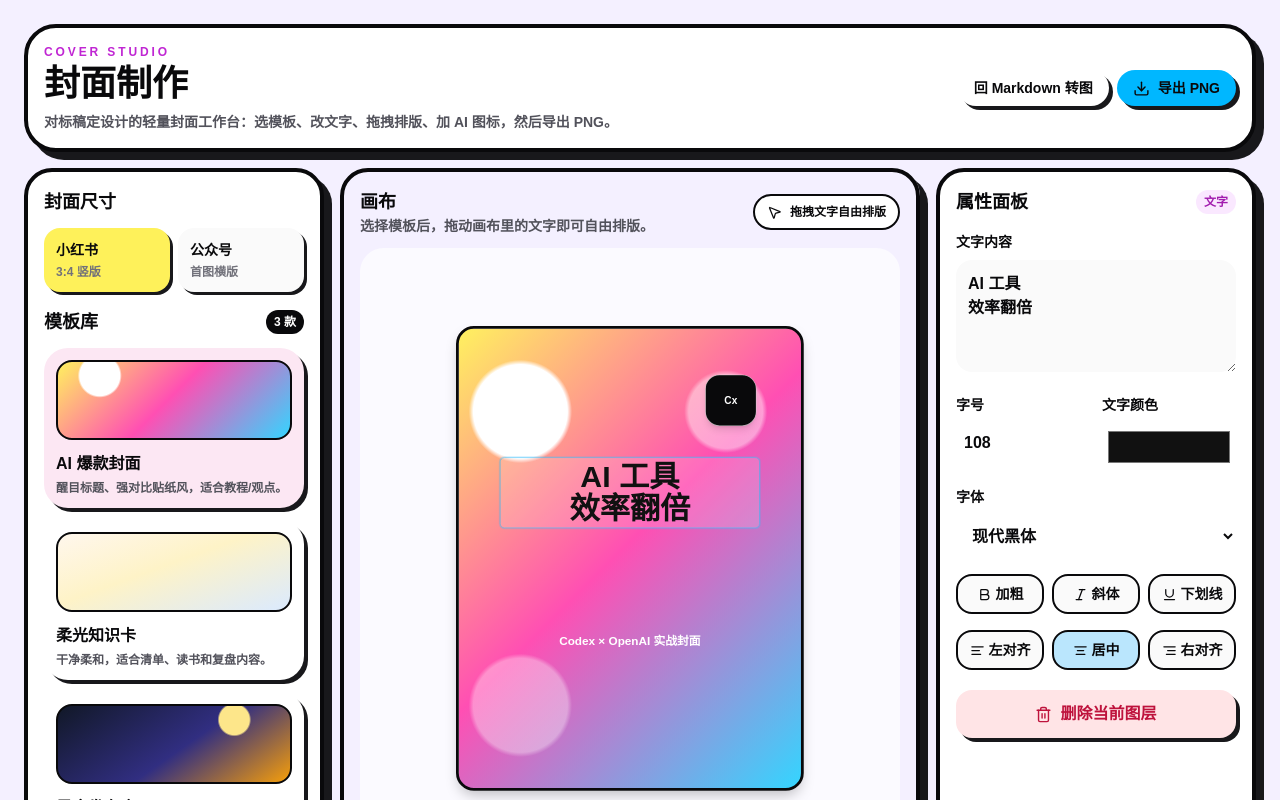
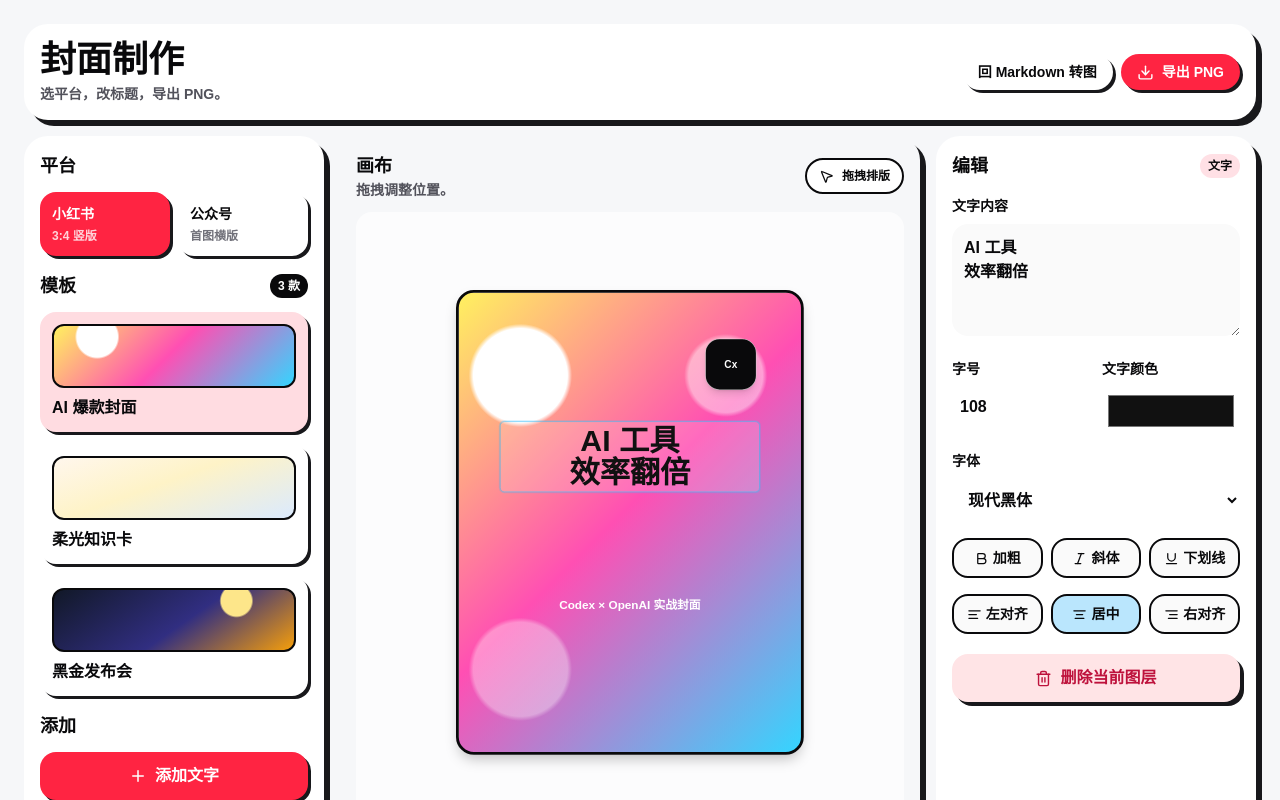
Before and after one commit to kklt-ai/kklt-ai-blog, a Next.js app: page /cover in a window 1280 px wide. Shown: the top 800 px of the page. Built offline with nearby package versions, Linux system fonts and the light colour scheme; a small style sheet from the web is missing.

Commit message:
优化封面

```diff
--- a/src/components/cover/CoverEditor.tsx
+++ b/src/components/cover/CoverEditor.tsx
@@ -150,7 +150,7 @@ export function CoverEditor() {
   );
   const [layers, setLayers] = useState<CoverLayer[]>(() => cloneTemplateLayers(activeTemplate));
   const [selectedLayerId, setSelectedLayerId] = useState(layers[0]?.id ?? "");
-  const [message, setMessage] = useState("选择模板后，拖动画布里的文字即可自由排版。");
+  const [message, setMessage] = useState("拖拽调整位置。");
   const [isExporting, setIsExporting] = useState(false);
   const [dragState, setDragState] = useState<DragState | null>(null);
   const canvasRef = useRef<HTMLDivElement>(null);
@@ -165,7 +165,7 @@ export function CoverEditor() {
     const nextLayers = cloneTemplateLayers(nextTemplate);
     setLayers(nextLayers);
     setSelectedLayerId(nextLayers[0]?.id ?? "");
-    setMessage(`已切换到${getChannel(nextChannelId).name}封面尺寸。`);
+    setMessage(`已切换到${getChannel(nextChannelId).name}。`);
   };
 
   const chooseTemplate = (nextTemplateId: string) => {
@@ -263,24 +263,26 @@ export function CoverEditor() {
     transform: `scale(${canvasScale})`,
     transformOrigin: "top left",
   };
+  const pageStyle = {
+    "--cover-accent": channel.brandColor,
+    "--cover-accent-ink": channel.brandForeground,
+  } as CSSProperties;
 
   return (
-    <main className="min-h-screen bg-[#f4f0ff] p-4 text-zinc-950 md:p-6">
+    <main
+      className="min-h-screen bg-[#f6f7f9] p-4 text-zinc-950 md:p-6"
+      style={pageStyle}
+    >
       <div className="mx-auto flex max-w-[1560px] flex-col gap-4">
-        <header className="flex flex-col gap-3 rounded-[32px] border-4 border-zinc-950 bg-white p-4 shadow-[8px_8px_0_#18181b] md:flex-row md:items-center md:justify-between">
+        <header className="flex flex-col gap-3 rounded-[24px] border-3 border-zinc-950 bg-white p-4 shadow-[6px_6px_0_#18181b] md:flex-row md:items-center md:justify-between">
           <div>
-            <p className="mb-1 text-xs font-black uppercase tracking-[0.24em] text-fuchsia-600">
-              Cover Studio
-            </p>
             <h1 className="text-2xl font-black leading-tight md:text-4xl">封面制作</h1>
-            <p className="mt-2 max-w-2xl text-sm font-semibold text-zinc-600">
-              对标稿定设计的轻量封面工作台：选模板、改文字、拖拽排版、加 AI 图标，然后导出 PNG。
-            </p>
+            <p className="mt-1 text-sm font-semibold text-zinc-600">选平台，改标题，导出 PNG。</p>
           </div>
           <div className="flex flex-wrap gap-2">
             <Link
               href="/"
-              className="rounded-full border-3 border-zinc-950 bg-white px-4 py-2 text-sm font-black shadow-[4px_4px_0_#18181b] transition hover:-translate-y-0.5"
+              className="rounded-full border-3 border-zinc-950 bg-white px-4 py-2 text-sm font-black shadow-[3px_3px_0_#18181b] transition hover:-translate-y-0.5"
             >
               回 Markdown 转图
             </Link>
@@ -288,7 +290,7 @@ export function CoverEditor() {
               type="button"
               onClick={exportCover}
               disabled={isExporting}
-              className="inline-flex items-center gap-2 rounded-full border-3 border-zinc-950 bg-[#00b7ff] px-4 py-2 text-sm font-black shadow-[4px_4px_0_#18181b] transition hover:-translate-y-0.5 disabled:opacity-60"
+              className="inline-flex items-center gap-2 rounded-full border-3 border-zinc-950 bg-[var(--cover-accent)] px-4 py-2 text-sm font-black text-[var(--cover-accent-ink)] shadow-[3px_3px_0_#18181b] transition hover:-translate-y-0.5 disabled:opacity-60"
             >
               <Download size={17} aria-hidden="true" />
               {isExporting ? "导出中..." : "导出 PNG"}
@@ -297,9 +299,9 @@ export function CoverEditor() {
         </header>
 
         <div className="grid gap-4 xl:grid-cols-[300px_minmax(520px,1fr)_320px]">
-          <aside className="flex flex-col gap-4 rounded-[28px] border-4 border-zinc-950 bg-white p-4 shadow-[8px_8px_0_#18181b]">
+          <aside className="flex flex-col gap-4 rounded-[24px] border-3 border-zinc-950 bg-white p-4 shadow-[6px_6px_0_#18181b]">
             <section>
-              <h2 className="mb-3 text-lg font-black">封面尺寸</h2>
+              <h2 className="mb-3 text-lg font-black">平台</h2>
               <div className="grid grid-cols-2 gap-2">
                 {COVER_CHANNELS.map((item) => (
                   <button
@@ -307,13 +309,26 @@ export function CoverEditor() {
                     type="button"
                     aria-pressed={item.id === channelId}
                     onClick={() => chooseChannel(item.id)}
+                    style={
+                      {
+                        "--channel-color": item.brandColor,
+                        "--channel-ink": item.brandForeground,
+                      } as CSSProperties
+                    }
                     className={[
-                      "rounded-2xl border-3 border-zinc-950 px-3 py-3 text-left text-sm font-black shadow-[3px_3px_0_#18181b]",
-                      item.id === channelId ? "bg-[#fef15a]" : "bg-zinc-50",
+                      "rounded-2xl border-3 px-3 py-3 text-left text-sm font-black shadow-[3px_3px_0_#18181b] transition hover:-translate-y-0.5",
+                      item.id === channelId
+                        ? "border-zinc-950 bg-[var(--channel-color)] text-[var(--channel-ink)]"
+                        : "border-[var(--channel-color)] bg-white text-zinc-950",
                     ].join(" ")}
                   >
                     {item.name}
-                    <span className="mt-1 block text-xs font-bold text-zinc-500">
+                    <span
+                      className={[
+                        "mt-1 block text-xs font-bold",
+                        item.id === channelId ? "text-white/80" : "text-zinc-500",
+                      ].join(" ")}
+                    >
                       {item.sizeLabel}
                     </span>
                   </button>
@@ -323,7 +338,7 @@ export function CoverEditor() {
 
             <section>
               <div className="mb-3 flex items-center justify-between">
-                <h2 className="text-lg font-black">模板库</h2>
+                <h2 className="text-lg font-black">模板</h2>
                 <span className="rounded-full bg-zinc-950 px-2 py-1 text-xs font-black text-white">
                   {templates.length} 款
                 </span>
@@ -336,31 +351,30 @@ export function CoverEditor() {
                     aria-pressed={template.id === activeTemplate.id}
                     onClick={() => chooseTemplate(template.id)}
                     className={[
-                      "w-full rounded-3xl border-3 border-zinc-950 p-3 text-left shadow-[4px_4px_0_#18181b] transition hover:-translate-y-0.5",
-                      template.id === activeTemplate.id ? "bg-pink-100" : "bg-white",
+                      "w-full rounded-2xl border-3 border-zinc-950 p-3 text-left shadow-[3px_3px_0_#18181b] transition hover:-translate-y-0.5",
+                      template.id === activeTemplate.id
+                        ? "bg-[color-mix(in_srgb,var(--cover-accent)_16%,white)]"
+                        : "bg-white",
                     ].join(" ")}
                   >
                     <span
                       className={[
-                        "mb-3 block h-20 rounded-2xl border-2 border-zinc-950",
+                        "mb-2 block h-16 rounded-xl border-2 border-zinc-950",
                         template.backgroundClassName,
                       ].join(" ")}
                     />
                     <span className="block font-black">{template.name}</span>
-                    <span className="mt-1 block text-xs font-semibold text-zinc-600">
-                      {template.description}
-                    </span>
                   </button>
                 ))}
               </div>
             </section>
 
             <section>
-              <h2 className="mb-3 text-lg font-black">素材</h2>
+              <h2 className="mb-3 text-lg font-black">添加</h2>
               <button
                 type="button"
                 onClick={addTextLayer}
-                className="mb-3 inline-flex w-full items-center justify-center gap-2 rounded-2xl border-3 border-zinc-950 bg-[#fef15a] px-3 py-3 font-black shadow-[4px_4px_0_#18181b]"
+                className="mb-3 inline-flex w-full items-center justify-center gap-2 rounded-2xl border-3 border-zinc-950 bg-[var(--cover-accent)] px-3 py-3 font-black text-[var(--cover-accent-ink)] shadow-[3px_3px_0_#18181b]"
               >
                 <Plus size={18} aria-hidden="true" />
                 添加文字
@@ -382,14 +396,14 @@ export function CoverEditor() {
                     >
                       {icon.mark}
                     </span>
-                    添加 {icon.name} 图标
+                    {icon.name}
                   </button>
                 ))}
               </div>
             </section>
           </aside>
 
-          <section className="min-w-0 rounded-[28px] border-4 border-zinc-950 bg-[linear-gradient(90deg,rgba(0,0,0,0.06)_1px,transparent_1px),linear-gradient(rgba(0,0,0,0.06)_1px,transparent_1px),#eef2ff] bg-[length:28px_28px] p-4 shadow-[8px_8px_0_#18181b]">
+          <section className="min-w-0 rounded-[24px] border-3 border-zinc-950 bg-[linear-gradient(90deg,rgba(0,0,0,0.06)_1px,transparent_1px),linear-gradient(rgba(0,0,0,0.06)_1px,transparent_1px),#eef2ff] bg-[length:28px_28px] p-4 shadow-[6px_6px_0_#18181b]">
             <div className="mb-3 flex flex-wrap items-center justify-between gap-2">
               <div>
                 <h2 className="text-lg font-black">画布</h2>
@@ -397,11 +411,11 @@ export function CoverEditor() {
               </div>
               <div className="inline-flex items-center gap-2 rounded-full border-2 border-zinc-950 bg-white px-3 py-2 text-xs font-black">
                 <MousePointer2 size={15} aria-hidden="true" />
-                拖拽文字自由排版
+                拖拽排版
               </div>
             </div>
 
-            <div className="flex min-h-[620px] items-center justify-center overflow-auto rounded-3xl border-3 border-zinc-950 bg-white/70 p-5">
+            <div className="flex min-h-[620px] items-center justify-center overflow-auto rounded-2xl border-3 border-zinc-950 bg-white/70 p-5">
               <div
                 className="relative"
                 style={{
@@ -446,10 +460,10 @@ export function CoverEditor() {
             </div>
           </section>
 
-          <aside className="rounded-[28px] border-4 border-zinc-950 bg-white p-4 shadow-[8px_8px_0_#18181b]">
+          <aside className="rounded-[24px] border-3 border-zinc-950 bg-white p-4 shadow-[6px_6px_0_#18181b]">
             <div className="mb-4 flex items-center justify-between">
-              <h2 className="text-lg font-black">属性面板</h2>
-              <span className="rounded-full bg-fuchsia-100 px-2 py-1 text-xs font-black text-fuchsia-700">
+              <h2 className="text-lg font-black">编辑</h2>
+              <span className="rounded-full bg-[color-mix(in_srgb,var(--cover-accent)_14%,white)] px-2 py-1 text-xs font-black text-zinc-950">
                 {selectedLayer?.type === "text" ? "文字" : selectedLayer ? "图标" : "未选择"}
               </span>
             </div>
@@ -585,7 +599,7 @@ export function CoverEditor() {
                   <Type size={20} aria-hidden="true" />
                   <p className="mt-2 font-black">{findBrandIcon(selectedLayer.iconId).name}</p>
                   <p className="mt-1 text-sm font-semibold text-zinc-600">
-                    图标可在画布中拖拽定位。后续可替换为正式 SVG 素材。
+                    可拖拽定位。
                   </p>
                 </div>
                 <label>
--- a/src/lib/cover.ts
+++ b/src/lib/cover.ts
@@ -4,6 +4,8 @@ export type CoverChannel = {
   id: CoverChannelId;
   name: string;
   sizeLabel: string;
+  brandColor: string;
+  brandForeground: string;
   width: number;
   height: number;
 };
@@ -75,6 +77,8 @@ export const COVER_CHANNELS: CoverChannel[] = [
     id: "xiaohongshu",
     name: "小红书",
     sizeLabel: "3:4 竖版",
+    brandColor: "#ff2442",
+    brandForeground: "#ffffff",
     width: 1242,
     height: 1660,
   },
@@ -82,6 +86,8 @@ export const COVER_CHANNELS: CoverChannel[] = [
     id: "wechat",
     name: "公众号",
     sizeLabel: "首图横版",
+    brandColor: "#07c160",
+    brandForeground: "#ffffff",
     width: 1200,
     height: 628,
   },
```
Also changed, not shown: 1 other file (tests, documents, lock files or other folders).
